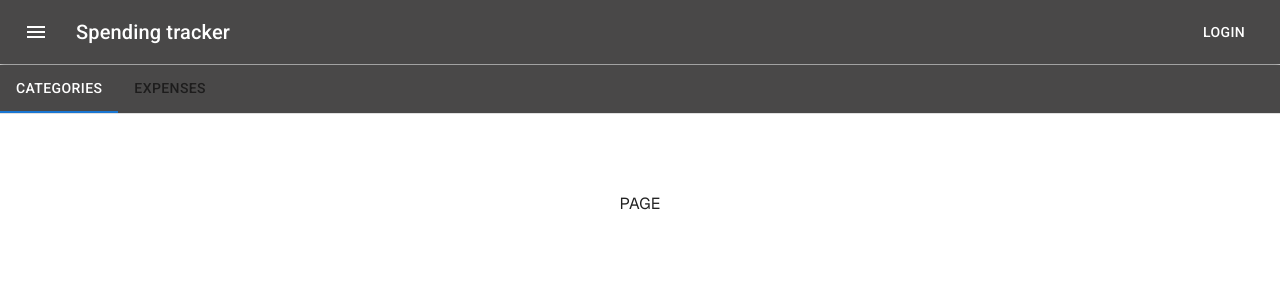
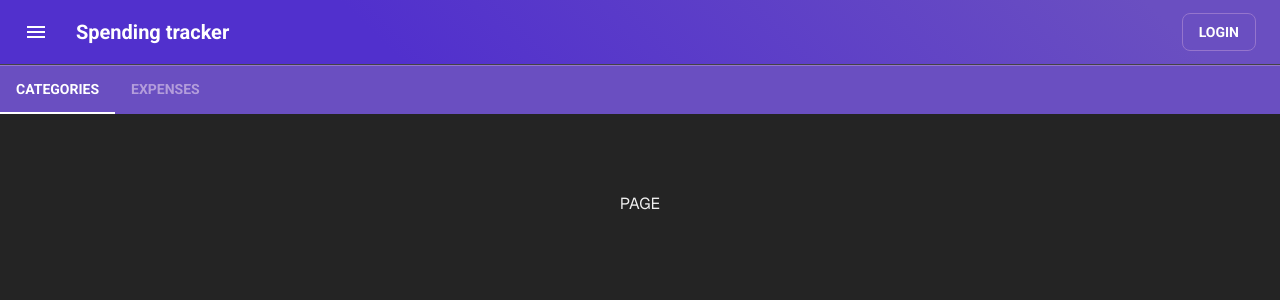
Before and after one commit to EdvinasA/spending-tracker, a Next.js app in the folder ui/: page / in a window 1280 px wide. Shown: the top 300 px of the page. Built offline with nearby package versions, Linux system fonts and the light colour scheme; what @mui/material-nextjs would draw is missing.

Commit message:
Updated design, optimized global styles and theme.ts base colors.

```diff
--- a/ui/package.json
+++ b/ui/package.json
@@ -18,6 +18,7 @@
     "@mui/material-nextjs": "6.3.0",
     "@next/env": "15.1.0",
     "@tanstack/react-query": "5.62.16",
+    "date-fns": "4.1.0",
     "next": "15.1.0",
     "next-client-cookies": "2.0.1",
     "react": "19.0.0"
--- a/ui/src/app/globals.css
+++ b/ui/src/app/globals.css
@@ -1,30 +1,43 @@
 :root {
-  --background: #ffffff;
-  --foreground: #171717;
+  --background: #242424;
+  --foreground: #f0f0f0;
+  --link-color: #9575cd;
+  --divider-color: #444444;
 }
 
 @media (prefers-color-scheme: dark) {
   :root {
-    --background: #0a0a0a;
-    --foreground: #ededed;
+    --background: #1c1c1c;
+    --foreground: #e0e0e0;
+    --link-color: #b39ddb;
+    --divider-color: #555555;
   }
 }
 
 html,
 body {
+  margin: 0;
+  padding: 0;
+  height: 100%;
+  width: 100%;
+  background-color: var(--background);
+  color: var(--foreground);
+  font-family: Roboto, Arial, sans-serif;
+  font-size: 16px;
+  line-height: 1.5;
+  -webkit-font-smoothing: antialiased;
+  -moz-osx-font-smoothing: grayscale;
   overflow-x: hidden;
 }
 
-body {
-  color: var(--foreground);
-  background: var(--background);
-  height: 100vh;
-  font-family: Arial, Helvetica, sans-serif;
-  -webkit-font-smoothing: antialiased;
-  -moz-osx-font-smoothing: grayscale;
+a {
+  color: var(--link-color);
+  text-decoration: none;
+  transition: color 0.3s ease;
 }
 
-a {
-  color: inherit;
-  text-decoration: none;
+hr {
+  border: 0;
+  height: 1px;
+  background-color: var(--divider-color);
 }
--- a/ui/src/components/header/Header.tsx
+++ b/ui/src/components/header/Header.tsx
@@ -4,7 +4,7 @@ import { Box, AppBar, Toolbar, IconButton, Typography, Button } from "@mui/mater
 export default function Header() {
     return (
         <Box sx={{ flexGrow: 1 }}>
-      <AppBar sx={{ backgroundColor: '#494848' }} position="static">
+            <AppBar position="static">
                 <Toolbar>
                     <IconButton
                         size="large"
@@ -15,10 +15,10 @@ export default function Header() {
                     >
                         <MenuIcon />
                     </IconButton>
-          <Typography variant="h6" component="div" sx={{ flexGrow: 1 }}>
+                    <Typography variant="h6" component="div" sx={{ flexGrow: 1, fontWeight: 600 }}>
                         Spending tracker
                     </Typography>
-          <Button color="inherit">Login</Button>
+                    <Button variant="outlined">Login</Button>
                 </Toolbar>
             </AppBar>
         </Box>
--- a/ui/src/components/layout/Layout.tsx
+++ /dev/null
@@ -1,6 +0,0 @@
-
-export default function Layout() {
-    return <div>
-        Layout component
-    </div>
-}
--- a/ui/src/components/nav-bar/NavBar.tsx
+++ b/ui/src/components/nav-bar/NavBar.tsx
@@ -1,4 +1,4 @@
-'use client'
+'use client';
 import { Box, Tab, Tabs } from '@mui/material';
 import * as React from 'react';
 import { usePathname, useRouter } from "next/navigation";
@@ -21,7 +21,7 @@ export default function NavBar() {
             id: `simple-tab-${name}`,
             'aria-controls': `simple-tabpanel-${name}`,
         };
-    }
+    };
 
     const tabs = [
         { label: "Categories", value: "Categories", path: "/categories" },
@@ -35,29 +35,15 @@ export default function NavBar() {
 
     return (
         <Box sx={{ width: '100%' }}>
-            <Box sx={{ borderBottom: 1, borderColor: 'divider' }}>
             <Tabs
-                    sx={{
-                        backgroundColor: '#494848',
-                        borderTop: '1px',
-                        borderColor: 'white'
-                    }}
                 value={tabs.findIndex((tab) => tab.value === selectedTab)}
                 onChange={handleChange}
-                    aria-label="Tabs">
+                aria-label="Tabs"
+            >
                 {tabs.map((tab, index) => (
-                        <Tab
-                            sx={{
-                                '&.Mui-selected': {
-                                    color: 'white'
-                                },
-                            }}
-                            key={index}
-                            label={tab.label}
-                            {...a11yProps(tab.value)} />
+                    <Tab key={index} label={tab.label} {...a11yProps(tab.value)} />
                 ))}
             </Tabs>
         </Box>
-        </Box>
     );
 }
--- a/ui/src/theme.ts
+++ b/ui/src/theme.ts
@@ -2,7 +2,104 @@
 import { createTheme } from '@mui/material/styles';
 
 const theme = createTheme({
-  cssVariables: true,
+    palette: {
+        primary: {
+            main: '#6a4fc1',
+            contrastText: '#ffffff',
+        },
+        secondary: {
+            main: '#9575cd',
+            light: '#b39ddb',
+            dark: '#6b52b3',
+            contrastText: '#ffffff',
+        },
+        success: {
+            main: '#4caf50',
+            contrastText: '#ffffff',
+        },
+        warning: {
+            main: '#ff9800',
+            contrastText: '#ffffff',
+        },
+        info: {
+          main: '#2196f3',
+            contrastText: '#ffffff',
+        },
+        error: {
+            main: '#f44336',
+            contrastText: '#ffffff',
+        },
+        background: {
+            default: '#242424',
+            paper: '#2e2e2e',
+        },
+        text: {
+            primary: '#f0f0f0',
+            secondary: '#b39ddb',
+            disabled: '#a6a6a6',
+        },
+        divider: '#444444',
+    },
+    typography: {
+        fontFamily: 'Roboto, Arial, sans-serif',
+        fontWeightMedium: 500,
+        h4: {
+            fontSize: '1.8rem',
+        },
+        button: {
+            fontWeight: 600,
+        },
+    },
+    components: {
+        MuiAppBar: {
+            styleOverrides: {
+                root: {
+                    background: 'linear-gradient(45deg, #5130cd 30%, #6a4fc1 90%)',
+                    color: '#ffffff',
+                    boxShadow: 'none',
+                },
+            },
+        },
+        MuiButton: {
+            styleOverrides: {
+                root: {
+                    color: '#ffffff',
+                    borderRadius: '8px',
+                    padding: '6px 16px',
+                    borderColor: '#9575cd',
+                    transition: 'background-color 0.3s, color 0.3s',
+                    "&:hover": {
+                        backgroundColor: "rgba(93,112,214,0.2)",
+                    },
+                },
+            },
+        },
+        MuiTabs: {
+            styleOverrides: {
+                root: {
+                    backgroundColor: '#6a4fc1',
+                    borderTop: '1px solid #9575cd',
+                },
+                indicator: {
+                    backgroundColor: '#ffffff',
+                },
+            },
+        },
+        MuiTab: {
+            styleOverrides: {
+                root: {
+                    fontWeight: 'bold',
+                    color: '#b39ddb',
+                    "&:hover": {
+                        color: '#ffffff',
+                    },
+                    "&.Mui-selected": {
+                        color: '#ffffff',
+                    },
+                },
+            },
+        },
+    },
 });
 
 export default theme;
```
Also changed, not shown: ui/src/app/categories/page.tsx (+67 -13 lines), 1 other file (tests, documents, lock files or other folders). Lines whose indentation alone changed are shown as unchanged.
